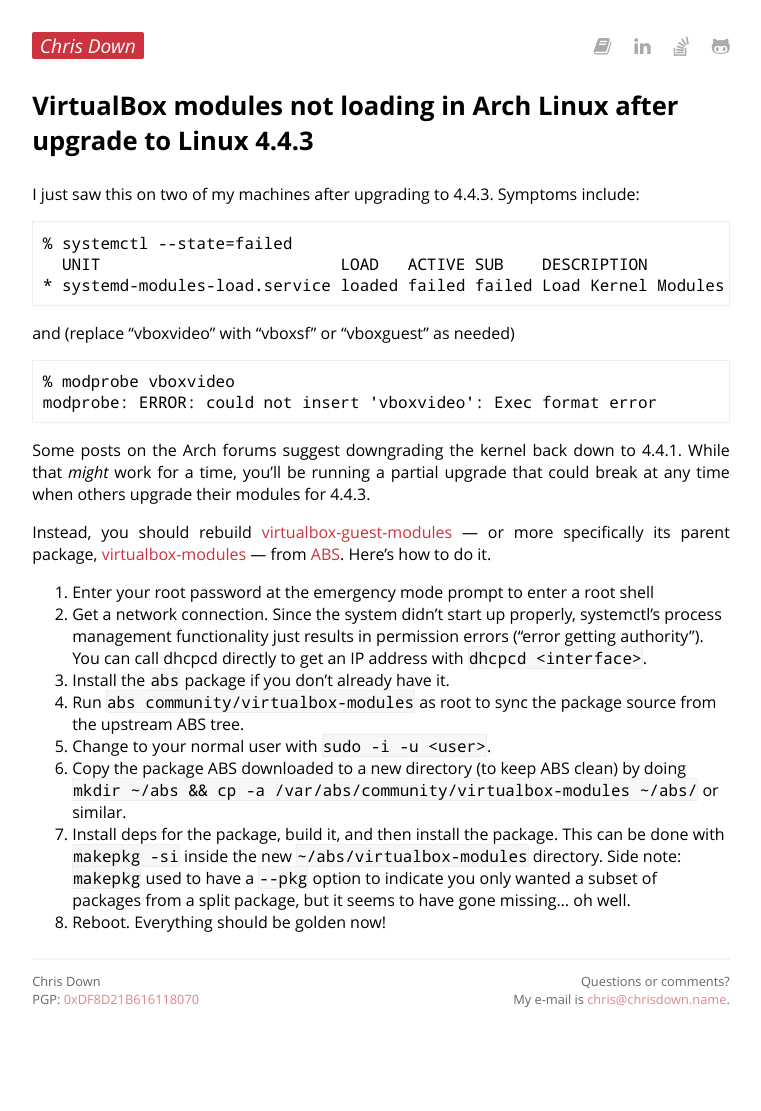
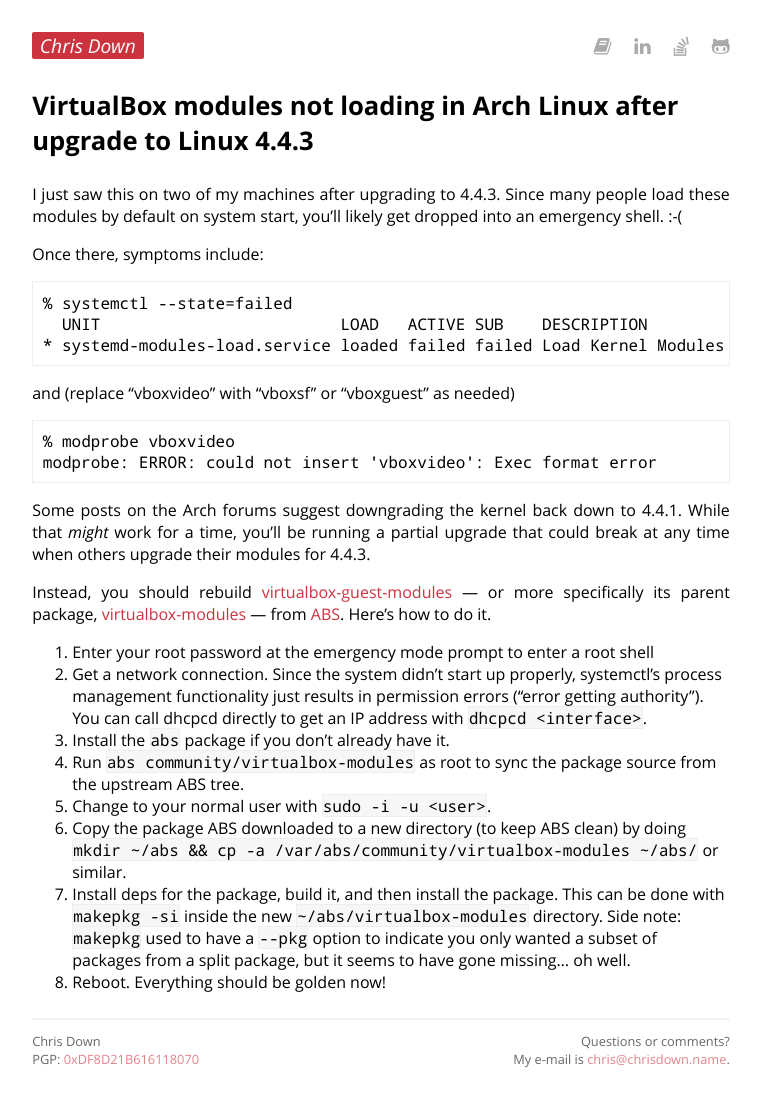
Before and after one commit to cdown/chrisdown.name, a Jekyll site: the page built from _posts/2016-03-03-virtualbox-modules-not-loading-after-upgrading-arch-linux-to-443.md, in a window 1280 px wide. Shown: the whole page, without its empty margins (259-1020 px from the left). Built offline with Jekyll 4.4.1, drawn with Linux system fonts in a browser that asks for light colours; before the commit the page ends 1051 px from its top, so only the background shows below that.

Commit message:
Add note about emergency shell

```diff
--- a/_posts/2016-03-03-virtualbox-modules-not-loading-after-upgrading-arch-linux-to-443.md
+++ b/_posts/2016-03-03-virtualbox-modules-not-loading-after-upgrading-arch-linux-to-443.md
@@ -3,8 +3,11 @@ layout: post
 title: VirtualBox modules not loading in Arch Linux after upgrade to Linux 4.4.3
 ---
 
-I just saw this on two of my machines after upgrading to 4.4.3. Symptoms
-include:
+I just saw this on two of my machines after upgrading to 4.4.3. Since many
+people load these modules by default on system start, you'll likely get dropped
+into an emergency shell. :-(
+
+Once there, symptoms include:
 
     % systemctl --state=failed
       UNIT                         LOAD   ACTIVE SUB    DESCRIPTION
```
